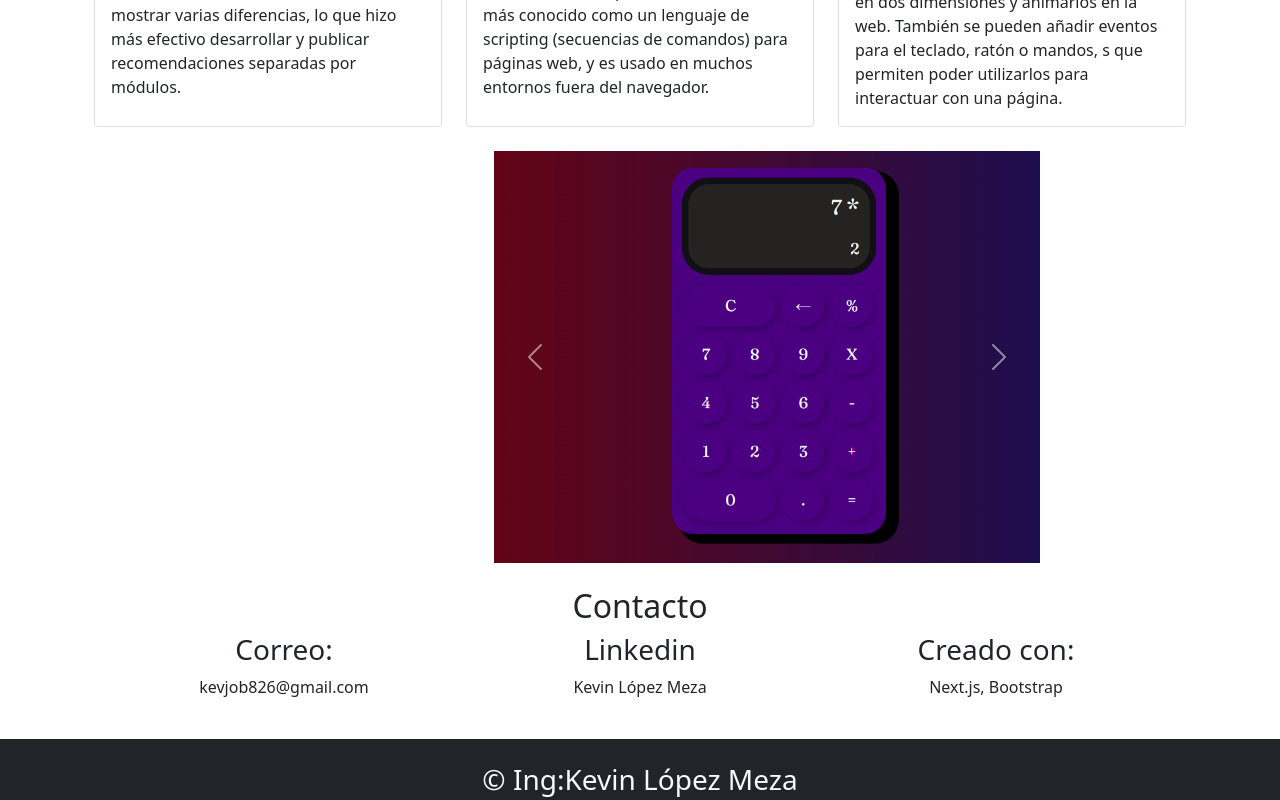
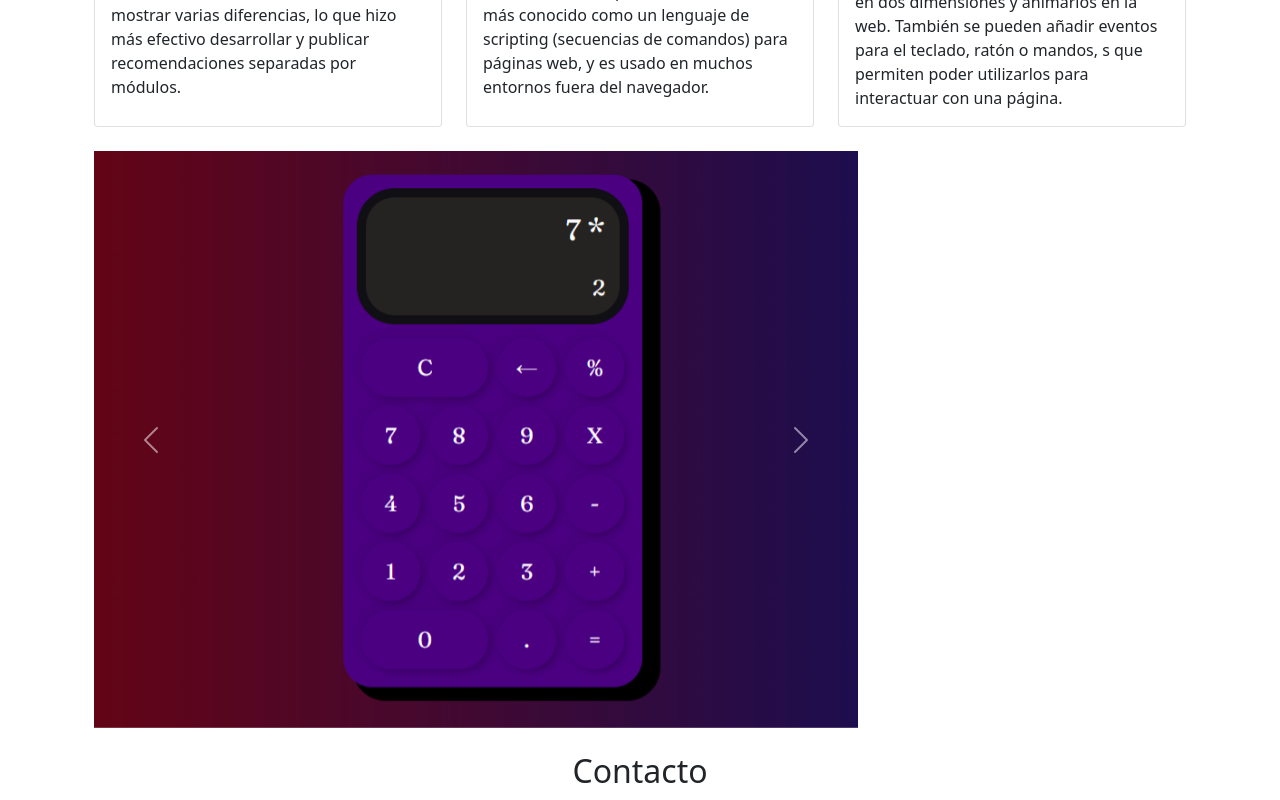
Before and after one commit to KevHLJob/Nextjs-Portf, a Next.js app: page /blog in a window 1280 px wide. Shown: the part 680-1480 px from the top of the page. Built offline with nearby package versions, Linux system fonts and the light colour scheme.

Commit message:
blog 2.0

```diff
--- a/pages/blog.js
+++ b/pages/blog.js
@@ -55,7 +55,7 @@ const blog =() => (
 <div className="text-center">
 
 
-  <div id="carouselExampleFade" class="carousel slide carousel-fade py-4" data-bs-ride="carousel" style={{left: "50vh",width:"50%", height:"90%"}}>
+  <div id="carouselExampleFade" class="carousel slide carousel-fade py-4" data-bs-ride="carousel" style={{width:"70%", height:"90%"}}>
   <div class="carousel-inner">
     <div class="carousel-item active ">
       <img src="/calcujs.png" class="d-block w-100" alt="..." />
```
